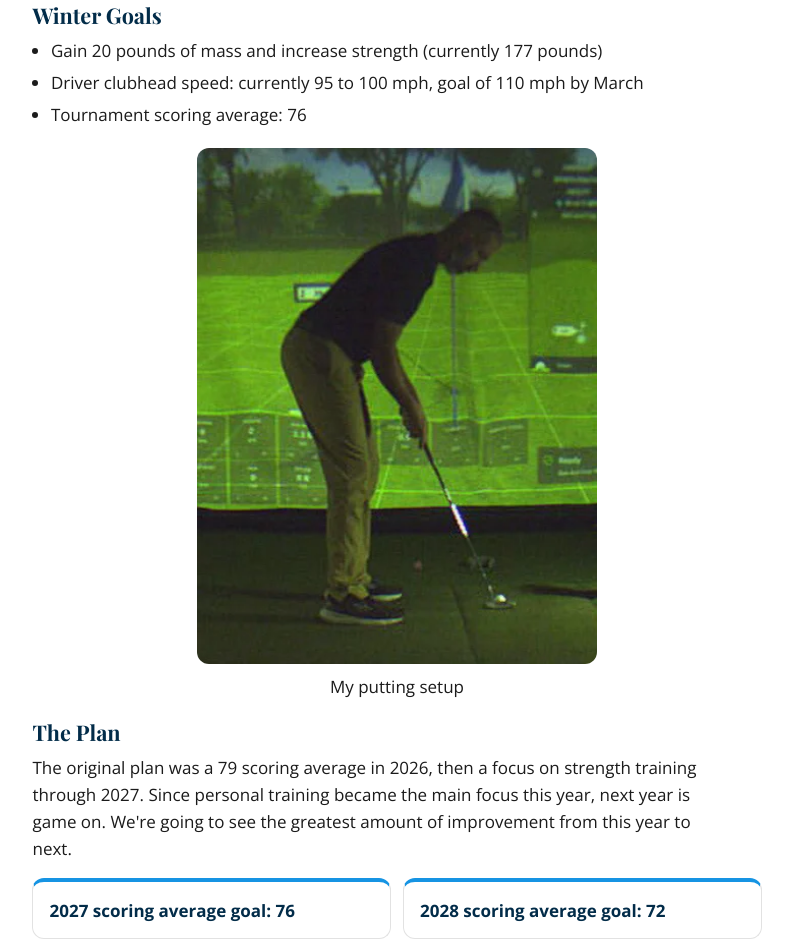
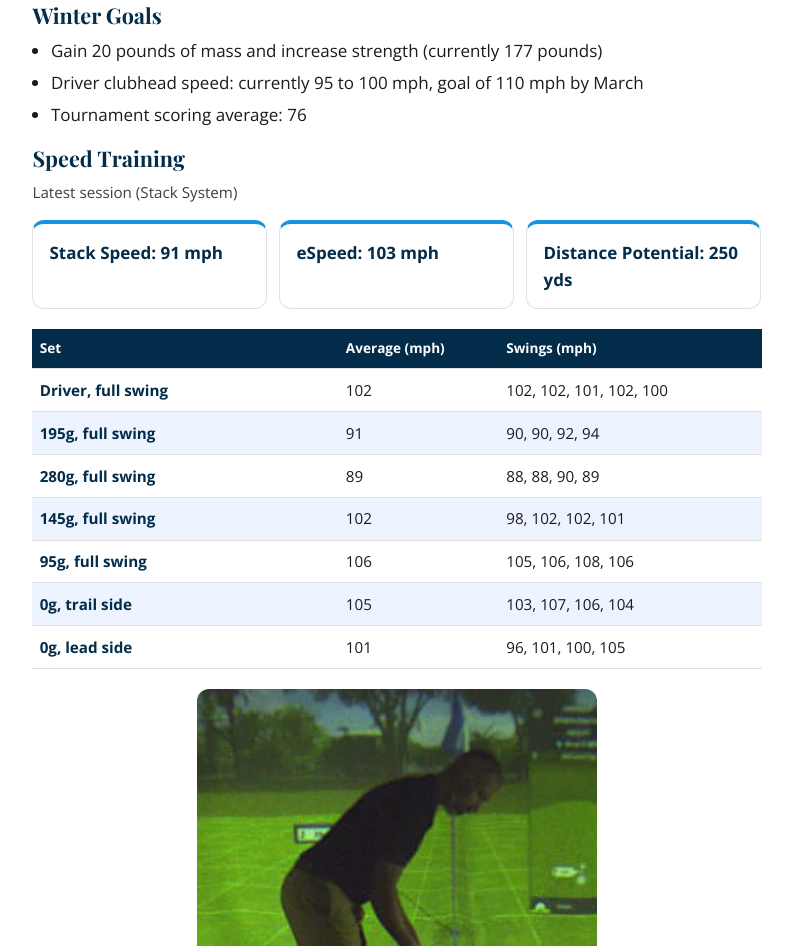
Before and after one commit to GoGolfLLC/Gogolf-website, a plain HTML site: page 2029-pga-championship/index.html in a window 1280 px wide. Shown: the part 1826-2772 px from the top of the page, without its empty margins (243-1036 px from the left). Drawn offline with Linux system fonts and the light colour scheme.

Commit message:
Add the latest Stack speed session to the PGA page. (#18)
Speed Training sits after Winter Goals, with the session stats and each set's swings.

Co-authored-by: Cursor Agent <cursoragent@cursor.com>
Co-authored-by: GoGolfLLC <GoGolfLLC@users.noreply.github.com>

```diff
--- a/2029-pga-championship/index.html
+++ b/2029-pga-championship/index.html
@@ -117,6 +117,60 @@
             <li>Driver clubhead speed: currently 95 to 100 mph, goal of 110 mph by March</li>
             <li>Tournament scoring average: 76</li>
           </ul>
+          <h3>Speed Training</h3>
+          <p class="fine">Latest session (Stack System)</p>
+          <div class="goal-grid speed-stats">
+            <p class="goal-card">Stack Speed: 91 mph</p>
+            <p class="goal-card">eSpeed: 103 mph</p>
+            <p class="goal-card">Distance Potential: 250 yds</p>
+          </div>
+          <table class="speed-table">
+            <caption class="sr-only">Speed Training</caption>
+            <thead>
+              <tr>
+                <th scope="col">Set</th>
+                <th scope="col">Average (mph)</th>
+                <th scope="col">Swings (mph)</th>
+              </tr>
+            </thead>
+            <tbody>
+              <tr>
+                <th scope="row">Driver, full swing</th>
+                <td>102</td>
+                <td>102, 102, 101, 102, 100</td>
+              </tr>
+              <tr>
+                <th scope="row">195g, full swing</th>
+                <td>91</td>
+                <td>90, 90, 92, 94</td>
+              </tr>
+              <tr>
+                <th scope="row">280g, full swing</th>
+                <td>89</td>
+                <td>88, 88, 90, 89</td>
+              </tr>
+              <tr>
+                <th scope="row">145g, full swing</th>
+                <td>102</td>
+                <td>98, 102, 102, 101</td>
+              </tr>
+              <tr>
+                <th scope="row">95g, full swing</th>
+                <td>106</td>
+                <td>105, 106, 108, 106</td>
+              </tr>
+              <tr>
+                <th scope="row">0g, trail side</th>
+                <td>105</td>
+                <td>103, 107, 106, 104</td>
+              </tr>
+              <tr>
+                <th scope="row">0g, lead side</th>
+                <td>101</td>
+                <td>96, 101, 100, 105</td>
+              </tr>
+            </tbody>
+          </table>
           <figure class="putting-photo">
             <img src="/images/pga/putting-setup.webp" alt="Filindo Colace at address over a putt on the indoor simulator at Go Golf." width="393" height="507" loading="lazy">
             <figcaption>My putting setup</figcaption>
--- a/css/styles.css
+++ b/css/styles.css
@@ -1128,6 +1128,66 @@ button.btn:disabled {
   text-align: center;
 }
 
+.speed-table {
+  width: 100%;
+  margin: 0 0 1.25rem;
+  border-collapse: collapse;
+  table-layout: fixed;
+  font-size: 0.95rem;
+}
+
+.speed-table th,
+.speed-table td {
+  text-align: left;
+  padding: 0.55rem 0.45rem;
+  border-bottom: 1px solid var(--line);
+  vertical-align: top;
+  overflow-wrap: break-word;
+}
+
+.speed-table thead th {
+  background: var(--navy);
+  color: var(--white);
+  font-weight: 700;
+  font-size: 0.85rem;
+}
+
+.speed-table tbody th {
+  font-weight: 700;
+  color: var(--navy);
+}
+
+.speed-table th:nth-child(1),
+.speed-table td:nth-child(1) {
+  width: 42%;
+}
+
+.speed-table th:nth-child(2),
+.speed-table td:nth-child(2) {
+  width: 22%;
+}
+
+.speed-table tbody tr:nth-child(even) {
+  background: var(--tint);
+}
+
+@media (max-width: 480px) {
+  .speed-table {
+    font-size: 0.88rem;
+  }
+
+  .speed-table th,
+  .speed-table td {
+    padding: 0.45rem 0.3rem;
+  }
+}
+
+@media (min-width: 800px) {
+  .goal-grid.speed-stats {
+    grid-template-columns: repeat(3, 1fr);
+  }
+}
+
 .goal-grid {
   display: grid;
   gap: 0.75rem;
```
